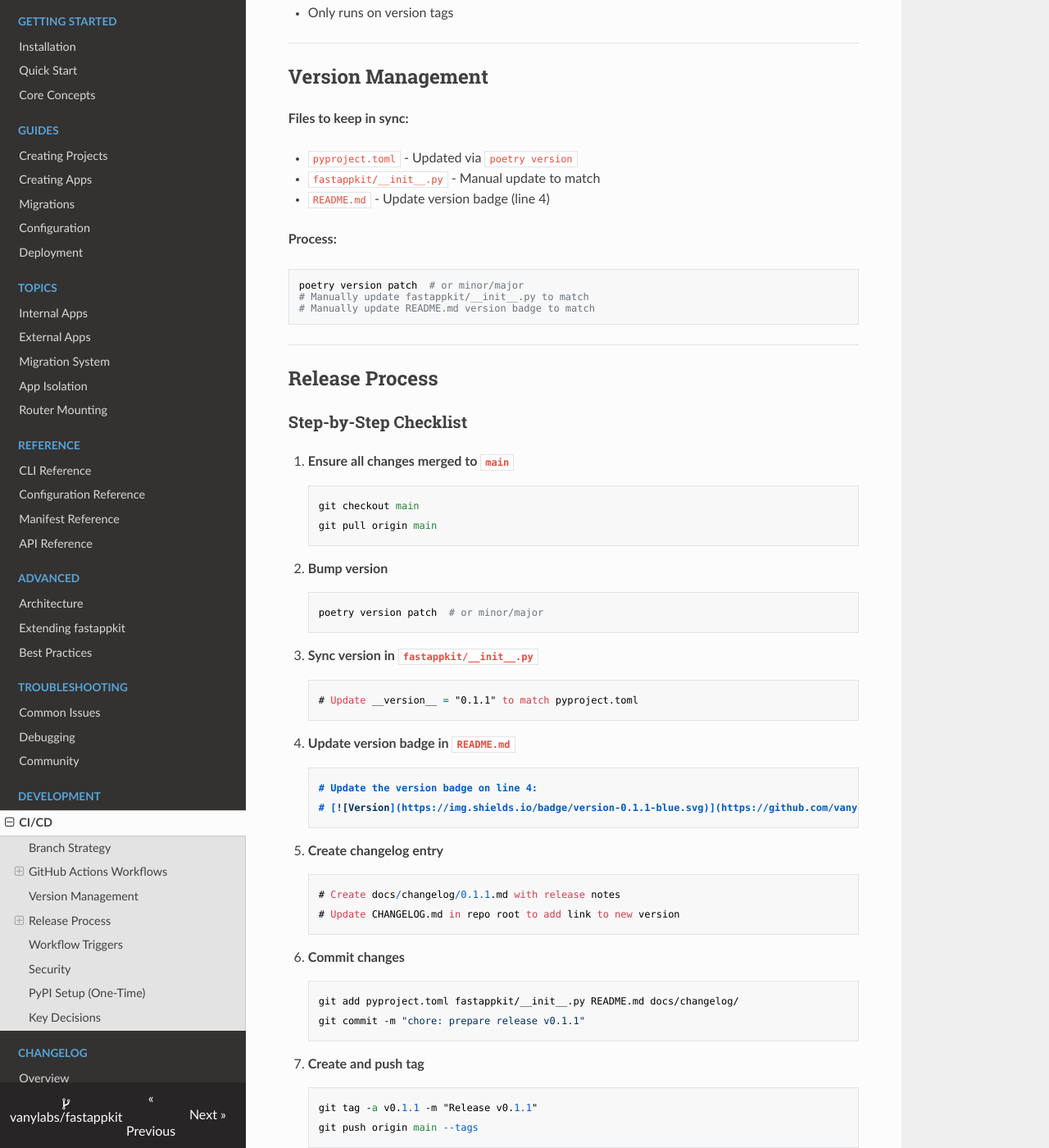
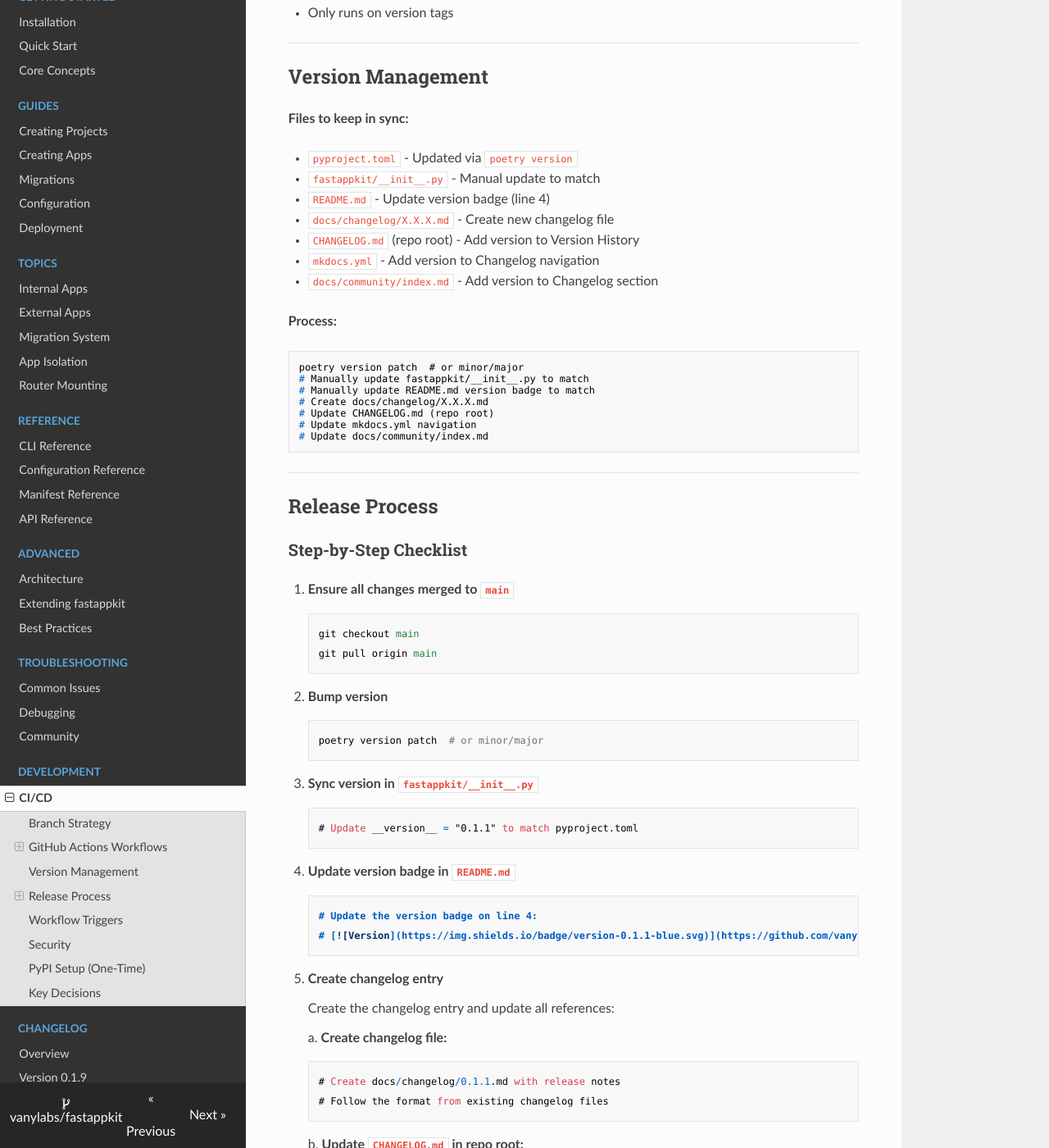
Before and after one commit to vanylabs/fastappkit, an MkDocs documentation site: the page built from docs/CI_CD.md, in a window 1280 px wide and 1400 px high, scrolled down 1554 px. Shown: the whole window at 82% size. Built offline with MkDocs 1.6.1, drawn with Linux system fonts in a browser that asks for light colours; nearby versions of some CDN libraries; some of the changed text lies outside the part shown.

````diff
--- a/docs/CI_CD.md
+++ b/docs/CI_CD.md
@@ -74,6 +74,10 @@ main (production-ready)
 -   `pyproject.toml` - Updated via `poetry version`
 -   `fastappkit/__init__.py` - Manual update to match
 -   `README.md` - Update version badge (line 4)
+-   `docs/changelog/X.X.X.md` - Create new changelog file
+-   `CHANGELOG.md` (repo root) - Add version to Version History
+-   `mkdocs.yml` - Add version to Changelog navigation
+-   `docs/community/index.md` - Add version to Changelog section
 
 **Process:**
 
@@ -81,6 +85,10 @@ main (production-ready)
 poetry version patch  # or minor/major
 # Manually update fastappkit/__init__.py to match
 # Manually update README.md version badge to match
+# Create docs/changelog/X.X.X.md
+# Update CHANGELOG.md (repo root)
+# Update mkdocs.yml navigation
+# Update docs/community/index.md
 ```
 
 ---
@@ -117,15 +125,41 @@ poetry version patch  # or minor/major
 
 5. **Create changelog entry**
 
+    Create the changelog entry and update all references:
+
+    a. **Create changelog file:**
+
     ```bash
     # Create docs/changelog/0.1.1.md with release notes
-    # Update CHANGELOG.md in repo root to add link to new version
+    # Follow the format from existing changelog files
+    ```
+
+    b. **Update `CHANGELOG.md` in repo root:**
+
+    ```bash
+    # Add new version to the Version History section at the top:
+    # -   **[0.1.1](docs/changelog/0.1.1.md)** - Brief description
+    ```
+
+    c. **Update `mkdocs.yml` navigation:**
+
+    ```bash
+    # Add to Changelog section in nav (place newest version first):
+    # - Version 0.1.1: changelog/0.1.1.md
+    ```
+
+    d. **Update `docs/community/index.md`:**
+
+    ```bash
+    # Add to the Changelog section (place newest version first):
+    # -   [Version 0.1.1](changelog/0.1.1.md) - Brief description
     ```
 
 6. **Commit changes**
 
     ```bash
-    git add pyproject.toml fastappkit/__init__.py README.md docs/changelog/
+    git add pyproject.toml fastappkit/__init__.py README.md \
+            docs/changelog/ CHANGELOG.md mkdocs.yml docs/community/index.md
     git commit -m "chore: prepare release v0.1.1"
     ```
 
--- a/fastappkit/__init__.py
+++ b/fastappkit/__init__.py
@@ -6,7 +6,7 @@ Similar to Django apps, but supporting both internal and external pluggable apps
 
 from __future__ import annotations
 
-__version__ = "0.1.8"
+__version__ = "0.1.9"
 
 from fastappkit.conf import SettingsProtocol, get_settings
 from fastappkit.core.kit import FastAppKit
--- a/mkdocs.yml
+++ b/mkdocs.yml
@@ -79,6 +79,7 @@ nav:
           - CI/CD: CI_CD.md
     - Changelog:
           - Overview: community/index.md#changelog
+          - Version 0.1.9: changelog/0.1.9.md
           - Version 0.1.0: changelog/0.1.0.md
 
 # Extra
--- a/pyproject.toml
+++ b/pyproject.toml
@@ -1,6 +1,6 @@
 [tool.poetry]
 name = "fastappkit"
-version = "0.1.8"
+version = "0.1.9"
 description = "A toolkit for building FastAPI projects with apps - internal and external pluggable apps"
 authors = ["VanyLabs <desaiparth971@gmail.com>"]
 readme = "README.md"
````
Also changed, not shown: CHANGELOG.md (+1 -0 lines), README.md (+2 -2 lines), docs/changelog/0.1.0.md (+1 -1 lines), docs/changelog/0.1.9.md (added, +19 -0 lines), docs/community/index.md (+1 -0 lines).
